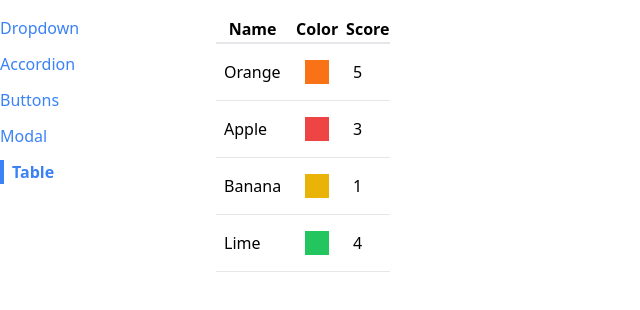
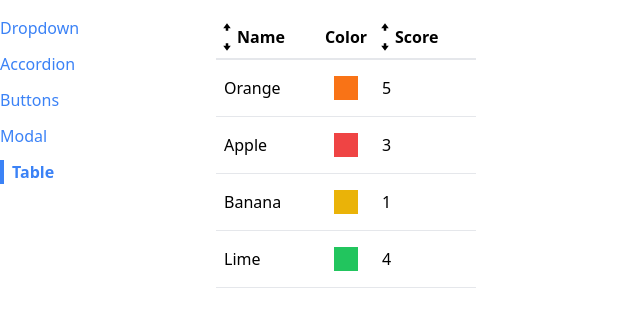
Before and after one commit to menelik7/components, a React (Create React App) app: page /table in a window 1280 px wide. Shown: the top 310 px of the page, without its empty margins (0-640 px from the left). Built offline with nearby package versions, Linux system fonts and the light colour scheme.

Commit message:
Adding sorting logic to the table where it applies and making our component more reusabel

```diff
--- /dev/null
+++ b/src/components/SortableTable.js
@@ -0,0 +1,110 @@
+import { useState } from "react";
+import Table from "./Table";
+import { GoArrowSmallUp, GoArrowSmallDown } from "react-icons/go";
+
+export default function SortableTable(props) {
+	const [sortOrder, setSortOrder] = useState(null);
+	const [sortBy, setSortBy] = useState(null);
+	const { config, data } = props;
+
+	const handleSort = (label) => {
+		if (sortBy && label !== sortBy) {
+			setSortOrder("asc");
+			setSortBy(label);
+			return;
+		}
+
+		if (sortOrder === null) {
+			setSortOrder("asc");
+			setSortBy(label);
+		} else if (sortOrder === "asc") {
+			setSortOrder("desc");
+			setSortBy(label);
+		} else if (sortOrder === "desc") {
+			setSortOrder(null);
+			setSortBy(null);
+		}
+	};
+
+	const updatedConfig = config.map((column) => {
+		if (!column.sortValue) {
+			return column;
+		}
+
+		return {
+			...column,
+			header: () => (
+				<th
+					className="cursor-pointer hover:bg-gray-100"
+					onClick={() => handleSort(column.label)}
+				>
+					<div className="flex items-center min-w-[100px]">
+						{getIcons(column.label, sortBy, sortOrder)}
+						{column.label}
+					</div>
+				</th>
+			),
+		};
+	});
+
+	// Only sort data if sortOrder && sortBy are not null
+	// Make a copy of the data prop so that we are not mutating the array and causing re-renders since it is part of the state
+	// Find the corret sortValue function and use it for sorting
+	// Two sets of config here but the latter (updatedConfig) replaces the former
+
+	let sortedData = data;
+	if (sortOrder && sortBy) {
+		const { sortValue } = config.find((column) => column.label === sortBy);
+
+		sortedData = [...data].sort((a, b) => {
+			const valueA = sortValue(a);
+			const valueB = sortValue(b);
+
+			const reverseOrder = sortOrder === "asc" ? 1 : -1;
+
+			if (typeof valueA === "string") {
+				return valueA.localeCompare(valueB) * reverseOrder;
+			} else {
+				return (valueA - valueB) * reverseOrder;
+			}
+		});
+	}
+
+	return (
+		<div>
+			<Table {...props} data={sortedData} config={updatedConfig} />
+		</div>
+	);
+}
+
+function getIcons(label, sortBy, sortOrder) {
+	if (label !== sortBy) {
+		return (
+			<div className="text-xl">
+				<GoArrowSmallUp />
+				<GoArrowSmallDown />
+			</div>
+		);
+	}
+
+	if (sortOrder === null) {
+		return (
+			<div className="text-xl">
+				<GoArrowSmallUp />
+				<GoArrowSmallDown />
+			</div>
+		);
+	} else if (sortOrder === "asc") {
+		return (
+			<div className="text-xl">
+				<GoArrowSmallUp />
+			</div>
+		);
+	} else if (sortOrder === "desc") {
+		return (
+			<div className="text-xl">
+				<GoArrowSmallDown />
+			</div>
+		);
+	}
+}
--- a/src/components/Table.js
+++ b/src/components/Table.js
@@ -1,5 +1,11 @@
+import { Fragment } from "react";
+
 export default function Table({ data, config, keyFn }) {
-	const renderedHeaders = config.map(({ label }) => {
+	const renderedHeaders = config.map(({ header, label }) => {
+		if (header) {
+			return <Fragment key={label}>{header(label)}</Fragment>;
+		}
+
 		return <th key={label}>{label}</th>;
 	});
 
--- a/src/pages/TablePage.js
+++ b/src/pages/TablePage.js
@@ -1,4 +1,5 @@
-import Table from "../components/Table";
+// import Table from "../components/Table";
+import SortableTable from "../components/SortableTable";
 
 export default function TablePage() {
 	const data = [
@@ -25,9 +26,13 @@
 	];
 
 	const config = [
+		// Even though the render() and sortValue() functions look exactly the same at first glance, there are
+		// scenarios where the render function might want to return a jsx element or something else
+		// which would negatively affect out sort function if it were to be used in place of sortValue
 		{
 			label: "Name",
 			render: ({ name }) => name,
+			sortValue: ({ name }) => name,
 		},
 		{
 			label: "Color",
@@ -36,6 +41,7 @@
 		{
 			label: "Score",
 			render: ({ score }) => score,
+			sortValue: ({ score }) => score,
 		},
 	];
 
@@ -43,5 +49,5 @@
 		return rowData.name;
 	};
 
-	return <Table data={data} config={config} keyFn={keyFn} />;
+	return <SortableTable data={data} config={config} keyFn={keyFn} />;
 }
```
